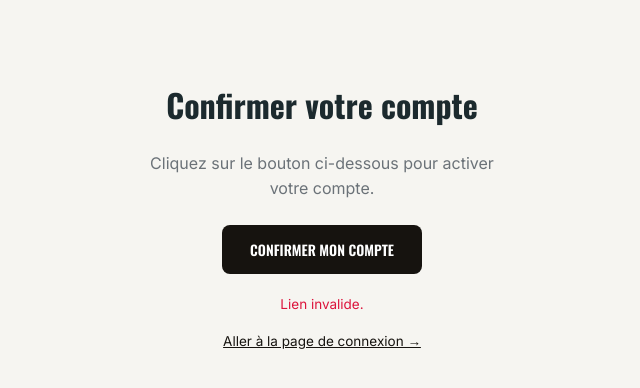
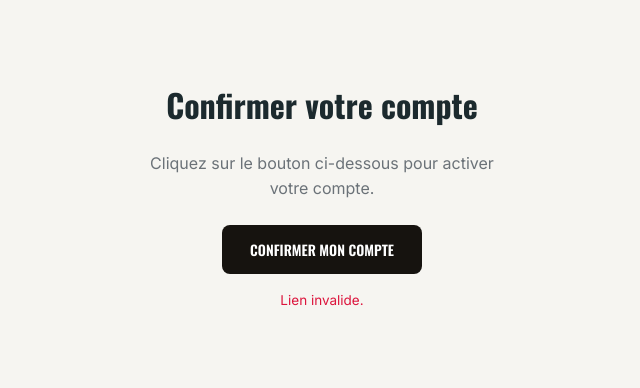
Before and after one commit to Landcar789/Car, a Next.js app: page /auth/confirm in a window 1280 px wide. Both pictures are taken after a click on the button "CONFIRMER MON COMPTE". Shown: the top 388 px of the page, without its empty margins (318-958 px from the left). Built offline with nearby package versions, Linux system fonts and the light colour scheme.

Commit message:
Message confirmation toujours positif

```diff
--- a/app/auth/confirm/page.tsx
+++ b/app/auth/confirm/page.tsx
@@ -8,16 +8,17 @@ function ConfirmContent() {
   const searchParams = useSearchParams()
   const router = useRouter()
   const [loading, setLoading] = useState(false)
-  const [error, setError] = useState<string | null>(null)
+  const [done, setDone] = useState(false)
+  const [message, setMessage] = useState<string | null>(null)
 
   const handleConfirm = async () => {
     setLoading(true)
-    setError(null)
+    setMessage(null)
 
     const code = searchParams.get('code')
 
     if (!code) {
-      setError('Lien invalide.')
+      setMessage('Lien invalide.')
       setLoading(false)
       return
     }
@@ -26,16 +27,30 @@ function ConfirmContent() {
     const { error } = await supabase.auth.exchangeCodeForSession(code)
 
     if (error) {
-      setError('Ce lien a déjà été utilisé ou a expiré. Réessaie de te connecter directement, ton compte est peut-être déjà confirmé.')
+      // Le lien a probablement été consommé par un scanner de sécurité email,
+      // mais dans ce cas le compte est en réalité déjà confirmé.
+      setDone(true)
       setLoading(false)
+      setTimeout(() => router.push('/compte-confirme'), 1200)
     } else {
-      router.push('/compte-confirme')
+      setDone(true)
+      setLoading(false)
+      setTimeout(() => router.push('/compte-confirme'), 800)
     }
   }
 
   return (
-    <main style={{ maxWidth: 400, margin: '80px auto', padding: '0 24px', textAlign: 'center', fontFamily: 'Inter, sans-serif' }}>
+    <main style={{ maxWidth: 420, margin: '80px auto', padding: '0 24px', textAlign: 'center', fontFamily: 'Inter, sans-serif' }}>
       <h1 style={{ fontFamily: 'Oswald, sans-serif' }}>Confirmer votre compte</h1>
+
+      {done ? (
+        <div style={{ marginTop: 24 }}>
+          <div style={{ fontSize: 40, marginBottom: 10 }}>✅</div>
+          <p style={{ color: 'var(--ok)', fontWeight: 600 }}>Votre compte est confirmé !</p>
+          <p style={{ color: 'var(--text-dim)', fontSize: 13.5 }}>Redirection en cours...</p>
+        </div>
+      ) : (
+        <>
           <p style={{ color: 'var(--text-dim)', marginBottom: 24 }}>
             Cliquez sur le bouton ci-dessous pour activer votre compte.
           </p>
@@ -50,11 +65,8 @@ function ConfirmContent() {
           >
             {loading ? 'Confirmation...' : 'Confirmer mon compte'}
           </button>
-      {error && (
-        <div style={{ marginTop: 20 }}>
-          <p style={{ color: 'crimson', fontSize: 13.5 }}>{error}</p>
-          <a href="/connexion" style={{ color: 'var(--petrol)', fontSize: 13.5 }}>Aller à la page de connexion →</a>
-        </div>
+          {message && <p style={{ color: 'crimson', fontSize: 13.5, marginTop: 16 }}>{message}</p>}
+        </>
       )}
     </main>
   )
```
Lines whose indentation alone changed are shown as unchanged.
